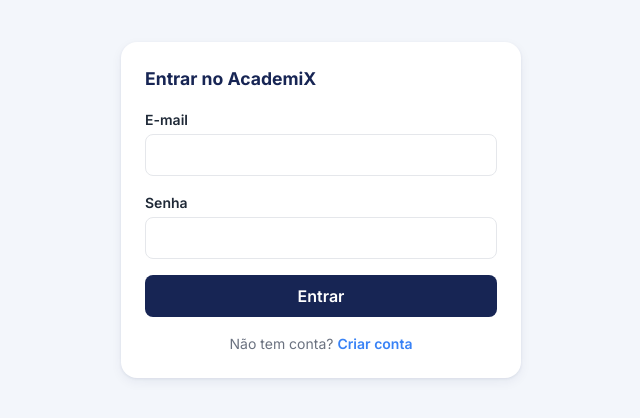
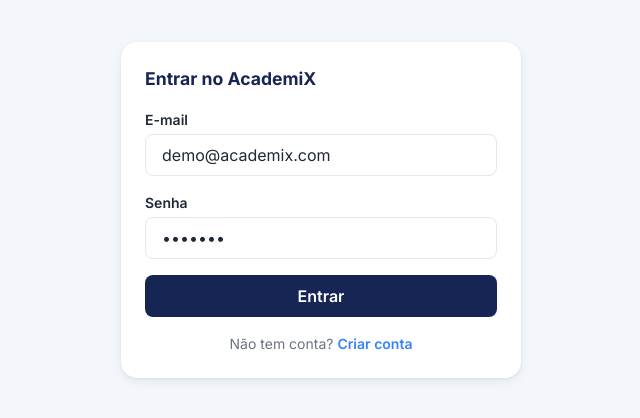
Before and after one commit to AcademyX-senai/academyx, a React (Vite) app: page /login in a window 1280 px wide. Shown: the part 190-608 px from the top of the page, without its empty margins (319-959 px from the left). Built offline with nearby package versions, Linux system fonts and the light colour scheme.

Commit message:
feat: adiciona conta de demonstracao para login

```diff
--- a/src/context/AppContext.jsx
+++ b/src/context/AppContext.jsx
@@ -7,6 +7,7 @@ import {
   atividadesExemplo,
   presencasExemplo,
   avisosExemplo,
+  contasExemplo,
 } from '../data/exemplo'
 import { LIMITE_PADRAO } from '../utils/frequencia'
 
@@ -21,7 +22,7 @@ export function AppProvider({ children }) {
   const [presencas, setPresencas] = useLocalStorage('academix:presencas', presencasExemplo)
   const [avisos, setAvisos] = useLocalStorage('academix:avisos', avisosExemplo)
   const [limiteFrequencia, setLimiteFrequencia] = useLocalStorage('academix:limite', LIMITE_PADRAO)
-  const [contas, setContas] = useLocalStorage('academix:contas', [])
+  const [contas, setContas] = useLocalStorage('academix:contas', contasExemplo)
   const [contaLogada, setContaLogada] = useLocalStorage('academix:sessao', null)
 
   // Retornam uma mensagem de erro, ou null quando deu certo.
--- a/src/data/exemplo.js
+++ b/src/data/exemplo.js
@@ -9,6 +9,8 @@ export const aulasExemplo = [
   { id: 2, disciplinaId: 2, diaSemana: 2, horario: '10:00' },
   { id: 3, disciplinaId: 3, diaSemana: 3, horario: '08:00' },
 ]
+
+export const contasExemplo = [{ id: 1, email: 'demo@academix.com', senha: 'demo123' }]
 
 export const provasExemplo = [
   { id: 1, disciplinaId: 1, data: '2026-11-10', horario: '08:00', conteudo: 'Funções e limites' },
--- a/src/pages/Login.jsx
+++ b/src/pages/Login.jsx
@@ -9,8 +9,8 @@ import './Auth.css'
 function Login() {
   const { entrar } = useApp()
   const navigate = useNavigate()
-  const [form, setForm] = useState({ email: '', senha: '' })
   const [erro, setErro] = useState('')
+  const [form, setForm] = useState({ email: 'demo@academix.com', senha: 'demo123' })
 
   function handleChange(e) {
     setForm({ ...form, [e.target.name]: e.target.value })
```
